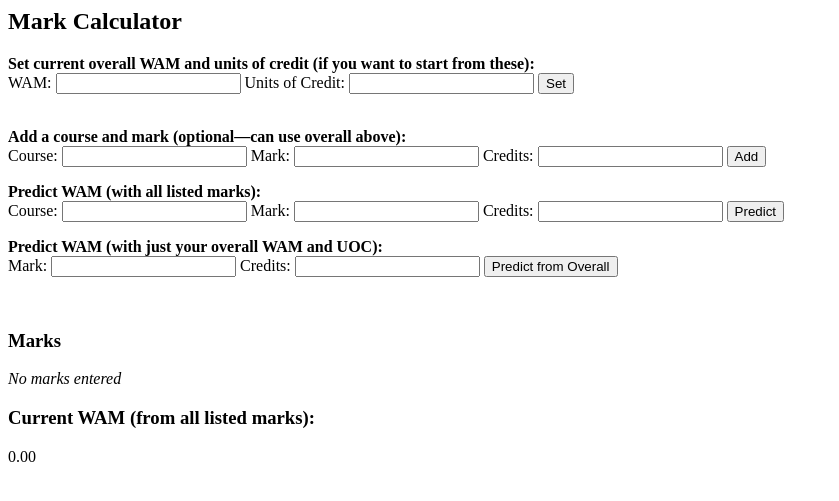
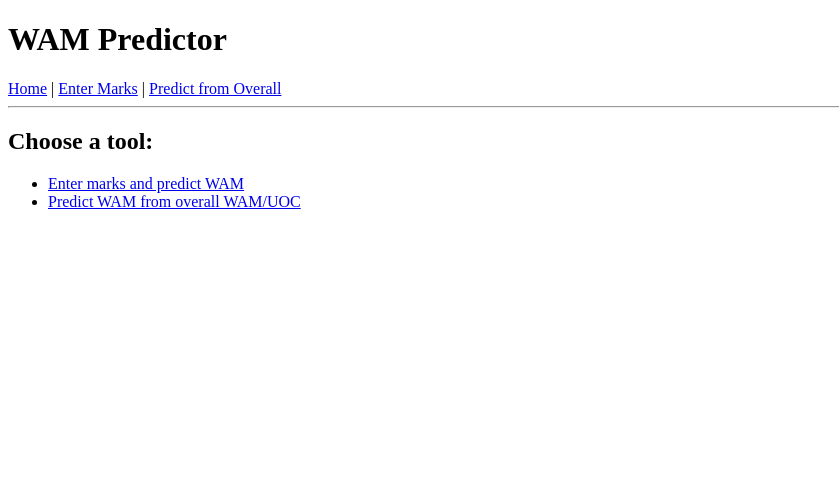
Before and after one commit to casparkhoo/wam_predictor, a Flask app: page / in a window 1280 px wide. Shown: the top 501 px of the page, without its empty margins (0-839 px from the left). Run offline with Flask 3, Linux system fonts and the light colour scheme.

Commit message:
added multiple pages

```diff
--- a/app.py
+++ b/app.py
@@ -1,224 +1,95 @@
-# app.py
-
-from flask import Flask, render_template_string, request, redirect
+from flask import Flask, render_template, request, redirect, url_for
 from calculator import Calculator, parse_int
 
 app = Flask(__name__)
 calculator = Calculator()
 
-TEMPLATE = """
-<h2>Mark Calculator</h2>
+@app.route("/")
+def index():
+    return render_template("index.html")
 
-<!-- Set current overall WAM/UOC -->
-<form method="POST" action="/set_current">
-  <b>Set current overall WAM and units of credit (if you want to start from these):</b><br>
-  WAM: <input name="current_wam" type="number" step="any">
-  Units of Credit: <input name="current_uoc" type="number">
-  <button type="submit">Set</button>
-  {% if set_current_message %}<span style="color:green;">{{ set_current_message }}</span>{% endif %}
-  {% if set_current_error %}<span style="color:red;">{{ set_current_error }}</span>{% endif %}
-</form>
-{% if calculator.current_wam is not none and calculator.current_uoc is not none %}
-  <p style="color:blue;">Current overall WAM: {{ calculator.current_wam }} | UOC: {{ calculator.current_uoc }}</p>
-{% endif %}
+@app.route("/marks", methods=["GET", "POST"])
+def marks():
+    add_error = None
+    predict_error = None
+    predicted_wam = None
 
-<br>
+    if request.method == "POST":
+        if "add" in request.form:
+            course = request.form.get("course", "").strip()
+            mark = parse_int(request.form.get("mark", ""), "mark")
+            credit = parse_int(request.form.get("credit", ""), "credit")
+            if not course or mark is None or credit is None:
+                add_error = "Check your inputs."
+            elif not calculator.add_mark(course, mark, credit):
+                add_error = f"Mark for course {course} already exists."
+        elif "predict" in request.form:
+            course = request.form.get("course", "").strip()
+            mark = parse_int(request.form.get("mark", ""), "mark")
+            credit = parse_int(request.form.get("credit", ""), "credit")
+            if not course or mark is None or credit is None:
+                predict_error = "Check your inputs."
+            else:
+                predicted = calculator.predict_marks(course, mark, credit)
+                if predicted is None:
+                    predict_error = f"Mark for course {course} already exists."
+                else:
+                    predicted_wam = f"{predicted:.2f}"
+        elif "remove" in request.form:
+            course = request.form.get("remove", "").strip()
+            calculator.remove_mark(course)
+            return redirect(url_for("marks"))
 
-<!-- Add normal course/mark/credit -->
-<form method="POST" action="/add">
-  <b>Add a course and mark (optional—can use overall above):</b><br>
-  Course: <input name="course" required>
-  Mark: <input name="mark" type="number" required>
-  Credits: <input name="credit" type="number" required>
-  <button type="submit">Add</button>
-  {% if add_error %}<span style="color:red;">{{ add_error }}</span>{% endif %}
-</form>
-
-<!-- Predict using list of marks -->
-<form method="POST" action="/predict" style="margin-top:16px;">
-  <b>Predict WAM (with all listed marks):</b><br>
-  Course: <input name="course" required>
-  Mark: <input name="mark" type="number" required>
-  Credits: <input name="credit" type="number" required>
-  <button type="submit">Predict</button>
-  {% if predict_error %}<span style="color:red;">{{ predict_error }}</span>{% endif %}
-  {% if predicted_wam is not none %}<span style="color:green;">Predicted WAM: {{ predicted_wam }}</span>{% endif %}
-</form>
-
-<!-- Predict using current overall WAM and UOC -->
-<form method="POST" action="/predict_overall" style="margin-top:16px;">
-  <b>Predict WAM (with just your overall WAM and UOC):</b><br>
-  Mark: <input name="mark" type="number" required>
-  Credits: <input name="credit" type="number" required>
-  <button type="submit">Predict from Overall</button>
-  {% if predict_overall_error %}<span style="color:red;">{{ predict_overall_error }}</span>{% endif %}
-  {% if predicted_overall_wam is not none %}<span style="color:green;">Predicted WAM: {{ predicted_overall_wam }}</span>{% endif %}
-</form>
-
-<br>
-
-<h3>Marks</h3>
-{% if marks %}
-  <ul>
-  {% for course, (mark, credit) in marks.items() %}
-    <li>{{course}}: Mark {{mark}}, Credit {{credit}}
-        <form method="POST" action="/remove" style="display:inline">
-          <input type="hidden" name="course" value="{{course}}">
-          <button type="submit">Remove</button>
-        </form>
-    </li>
-  {% endfor %}
-  </ul>
-{% else %}
-  <i>No marks entered</i>
-{% endif %}
-
-<h3>Current WAM (from all listed marks):</h3>
-<p>{{wam}}</p>
-"""
-
-@app.route("/", methods=["GET"])
-def index():
-    return render_template_string(
-        TEMPLATE,
-        marks=calculator.marks,
-        wam=f"{calculator.calculate_wam():.2f}",
-        add_error=None,
-        predict_error=None,
-        predicted_wam=None,
-        set_current_message=None,
-        set_current_error=None,
-        predict_overall_error=None,
-        predicted_overall_wam=None,
-        calculator=calculator
-    )
-
-@app.route("/add", methods=["POST"])
-def add():
-    course = request.form.get("course", "").strip()
-    mark = parse_int(request.form.get("mark", ""), "mark")
-    credit = parse_int(request.form.get("credit", ""), "credit")
-    add_error = None
-
-    if not course or mark is None or credit is None:
-        add_error = "Check your inputs."
-    elif not calculator.add_mark(course, mark, credit):
-        add_error = f"Mark for course {course} already exists."
-
-    return render_template_string(
-        TEMPLATE,
+    return render_template(
+        "marks.html",
         marks=calculator.marks,
         wam=f"{calculator.calculate_wam():.2f}",
         add_error=add_error,
-        predict_error=None,
-        predicted_wam=None,
-        set_current_message=None,
-        set_current_error=None,
-        predict_overall_error=None,
-        predicted_overall_wam=None,
-        calculator=calculator
+        predict_error=predict_error,
+        predicted_wam=predicted_wam
     )
 
-@app.route("/remove", methods=["POST"])
-def remove():
-    course = request.form.get("course", "").strip()
-    calculator.remove_mark(course)
-    return redirect("/")
-
-@app.route("/predict", methods=["POST"])
-def predict():
-    course = request.form.get("course", "").strip()
-    mark = parse_int(request.form.get("mark", ""), "mark")
-    credit = parse_int(request.form.get("credit", ""), "credit")
-    predict_error = None
-    predicted_wam = None
-
-    if not course or mark is None or credit is None:
-        predict_error = "Check your inputs."
-    else:
-        predicted = calculator.predict_marks(course, mark, credit)
-        if predicted is None:
-            predict_error = f"Mark for course {course} already exists."
-        else:
-            predicted_wam = f"{predicted:.2f}"
-
-    return render_template_string(
-        TEMPLATE,
-        marks=calculator.marks,
-        wam=f"{calculator.calculate_wam():.2f}",
-        add_error=None,
-        predict_error=predict_error,
-        predicted_wam=predicted_wam,
-        set_current_message=None,
-        set_current_error=None,
-        predict_overall_error=None,
-        predicted_overall_wam=None,
-        calculator=calculator
-    )
-
-@app.route("/set_current", methods=["POST"])
-def set_current():
-    wam = request.form.get("current_wam", "").strip()
-    uoc = request.form.get("current_uoc", "").strip()
+@app.route("/overall", methods=["GET", "POST"])
+def overall():
+    set_current_message = None
     set_current_error = None
-    set_current_message = None
-
-    try:
-        wam_val = float(wam)
-        uoc_val = int(uoc)
-    except Exception:
-        set_current_error = "Inputs must be numbers."
-        wam_val = None
-        uoc_val = None
-
-    if wam_val is not None and uoc_val is not None:
-        if uoc_val < 0 or wam_val < 0:
-            set_current_error = "Must be positive."
-        else:
-            calculator.set_current_overall(wam_val, uoc_val)
-            set_current_message = "Current WAM/UOC set!"
-    return render_template_string(
-        TEMPLATE,
-        marks=calculator.marks,
-        wam=f"{calculator.calculate_wam():.2f}",
-        add_error=None,
-        predict_error=None,
-        predicted_wam=None,
-        set_current_message=set_current_message,
-        set_current_error=set_current_error,
-        predict_overall_error=None,
-        predicted_overall_wam=None,
-        calculator=calculator
-    )
-
-@app.route("/predict_overall", methods=["POST"])
-def predict_overall():
-    mark = parse_int(request.form.get("mark", ""), "mark")
-    credit = parse_int(request.form.get("credit", ""), "credit")
     predict_overall_error = None
     predicted_overall_wam = None
 
-    if mark is None or credit is None:
-        predict_overall_error = "Check your inputs."
-    else:
-        predicted = calculator.predict_from_current(mark, credit)
-        if predicted is None:
-            predict_overall_error = "Set your current WAM and units of credit first."
-        else:
-            predicted_overall_wam = f"{predicted:.2f}"
+    if request.method == "POST":
+        if "set_current" in request.form:
+            wam = request.form.get("current_wam", "").strip()
+            uoc = request.form.get("current_uoc", "").strip()
+            try:
+                wam_val = float(wam)
+                uoc_val = int(uoc)
+                if uoc_val < 0 or wam_val < 0:
+                    set_current_error = "Must be positive."
+                else:
+                    calculator.set_current_overall(wam_val, uoc_val)
+                    set_current_message = "Current WAM/UOC set!"
+            except Exception:
+                set_current_error = "Inputs must be numbers."
+        elif "predict_overall" in request.form:
+            mark = parse_int(request.form.get("mark", ""), "mark")
+            credit = parse_int(request.form.get("credit", ""), "credit")
+            if mark is None or credit is None:
+                predict_overall_error = "Check your inputs."
+            else:
+                predicted = calculator.predict_from_current(mark, credit)
+                if predicted is None:
+                    predict_overall_error = "Set your current WAM and units of credit first."
+                else:
+                    predicted_overall_wam = f"{predicted:.2f}"
 
-    return render_template_string(
-        TEMPLATE,
-        marks=calculator.marks,
-        wam=f"{calculator.calculate_wam():.2f}",
-        add_error=None,
-        predict_error=None,
-        predicted_wam=None,
-        set_current_message=None,
-        set_current_error=None,
+    return render_template(
+        "overall.html",
+        current_wam=calculator.current_wam,
+        current_uoc=calculator.current_uoc,
+        set_current_message=set_current_message,
+        set_current_error=set_current_error,
         predict_overall_error=predict_overall_error,
-        predicted_overall_wam=predicted_overall_wam,
-        calculator=calculator
+        predicted_overall_wam=predicted_overall_wam
     )
 
 if __name__ == "__main__":
--- a/templates/base.html
+++ b/templates/base.html
@@ -6,9 +6,9 @@
 <body>
     <h1>WAM Predictor</h1>
     <nav>
-        <a href="/">Home</a> |
-        <a href="/marks">Enter Marks</a> |
-        <a href="/overall">Predict from Overall</a>
+        <a href="{{ url_for('index') }}">Home</a> |
+        <a href="{{ url_for('marks') }}">Enter Marks</a> |
+        <a href="{{ url_for('overall') }}">Predict from Overall</a>
     </nav>
     <hr>
     {% block content %}{% endblock %}
--- a/templates/index.html
+++ b/templates/index.html
@@ -2,7 +2,7 @@
 {% block content %}
 <h2>Choose a tool:</h2>
 <ul>
-    <li><a href="/marks">Enter marks and predict WAM</a></li>
-    <li><a href="/overall">Predict WAM from overall WAM/UOC</a></li>
+    <li><a href="{{ url_for('marks') }}">Enter marks and predict WAM</a></li>
+    <li><a href="{{ url_for('overall') }}">Predict WAM from overall WAM/UOC</a></li>
 </ul>
 {% endblock %}
```
Also changed, not shown: templates/marks.html (+42 -0 lines), templates/overall.html (+25 -0 lines).
